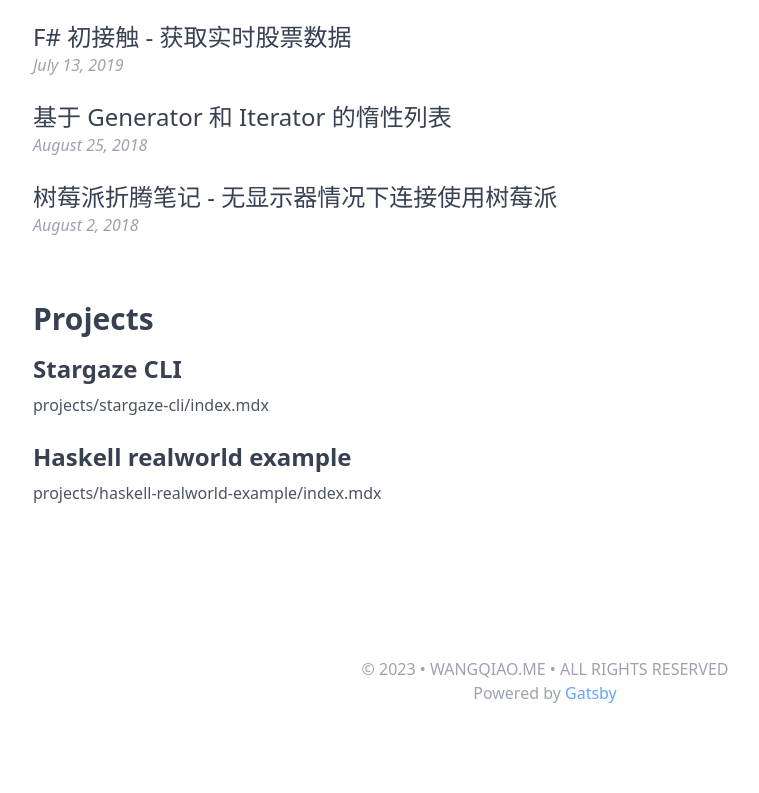
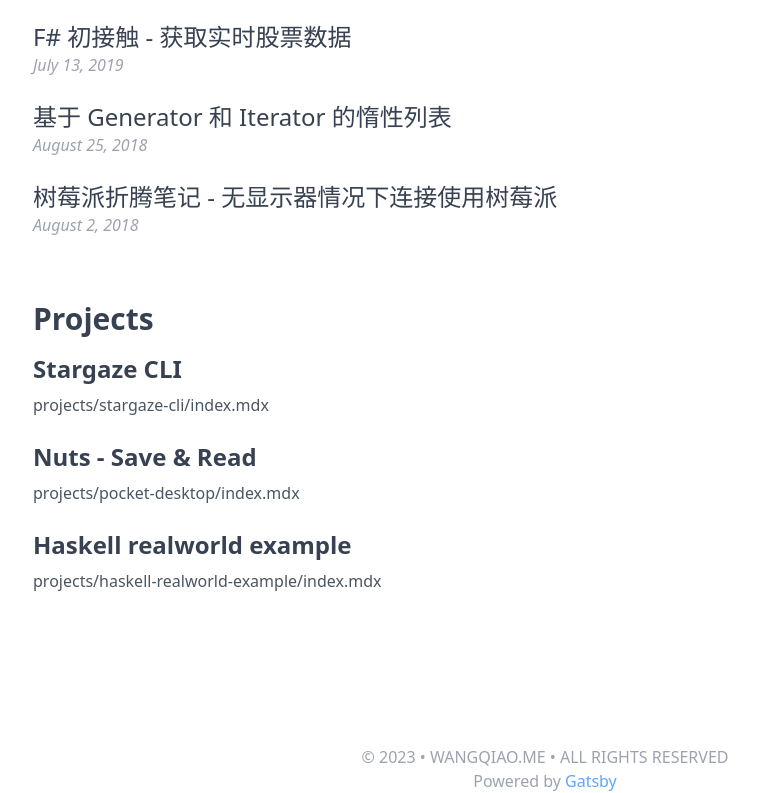
Before and after one commit to nodew/blog, a Gatsby site: page / in a window 1280 px wide. Shown: the part 491-1284 px from the top of the page, without its empty margins (95-854 px from the left). Before the commit the page ends 1228 px from the top, so only its background shows below. Built offline with nearby package versions, Linux system fonts and the light colour scheme; Gatsby itself is replaced by a stand-in of ours; some packages are replaced by stand-ins of ours.

Commit message:
Update projects

```diff
--- a/posts/003-activityhub-introduction/index.mdx
+++ b/posts/003-activityhub-introduction/index.mdx
@@ -1,6 +1,6 @@
 ---
 title: '[译] ActivityPub：从去中心化到分布式社交网络'
-date: '2023-02-05'
+date: 2023-02-05
 slug: activitypub-from-decentralized-to-distributed-social-networks
 tags:
   - ActivityPub
--- /dev/null
+++ b/projects/pocket-desktop/index.mdx
@@ -0,0 +1,7 @@
+---
+name: Nuts - Save & Read
+projectUrl: https://pocket-desktop.wangqiao.me
+pinToHomePage: true
+---
+
+A third-party desktop application for **[Pocket](https://getpocket.com)**.
--- /dev/null
+++ b/src/components/MdxRenderer.tsx
@@ -0,0 +1,22 @@
+import * as React from 'react';
+import { useEffect, useState } from 'react';
+import * as runtime from "react/jsx-runtime";
+import {compile, run} from '@mdx-js/mdx';
+
+export interface IMdxRendererProps {
+    content: string;
+}
+
+export default ({ content }: IMdxRendererProps) => {
+  var [body, setBody] = useState<React.ReactElement>(<></>);
+
+  useEffect(() => {
+    (async () => {
+        const compiledMdx = await compile(content, { outputFormat: 'function-body' });
+        const {default: MdxContent } = await run(compiledMdx, runtime)
+        setBody(<MdxContent />);
+    })();
+  }, [content]);
+
+  return body;
+}
--- a/src/pages/index.tsx
+++ b/src/pages/index.tsx
@@ -7,6 +7,7 @@ dayjs.extend(localizedFormat);
 
 import { Layout } from "../components/Layout";
 import { Meta } from "../components/Meta";
+import MdxRenderer from "../components/MdxRenderer";
 
 interface HomePageProps {
     data: GatsbyTypes.HomePageQuery;
@@ -75,7 +76,7 @@ export default ({ data }: HomePageProps) => {
                                         </a>
                                     </div>
                                     <div className="text-gray-600 mt-2 dark:text-gray-400">
-                                        {post!.body}
+                                        <MdxRenderer content={post!.body || ""} />
                                     </div>
                                 </li>
                             ))}
@@ -90,10 +91,10 @@ export const query = graphql`
   query HomePage {
     posts: allFile(
       filter: {
-        sourceInstanceName: {eq: "posts"}
+        sourceInstanceName: { eq: "posts" }
         childMdx: { id: { ne: null } }
       }
-      sort: {childMdx: {frontmatter: {date: DESC}}}
+      sort: { childMdx: { frontmatter: { date: DESC } } }
     ) {
       edges {
         node {
@@ -110,8 +111,11 @@ export const query = graphql`
     }
 
     projects: allFile(
-      filter: {sourceInstanceName: {eq: "projects"}, childMdx: {frontmatter: {pinToHomePage: {eq: true}}}}
-      sort: {childMdx: {frontmatter: {name: DESC}}}
+      filter: {
+        sourceInstanceName: { eq: "projects" }
+        childMdx: { frontmatter: { pinToHomePage: { eq: true } } }
+      }
+      sort: { childMdx: { frontmatter: { name: DESC } } }
     ) {
       nodes {
         childMdx {
```
